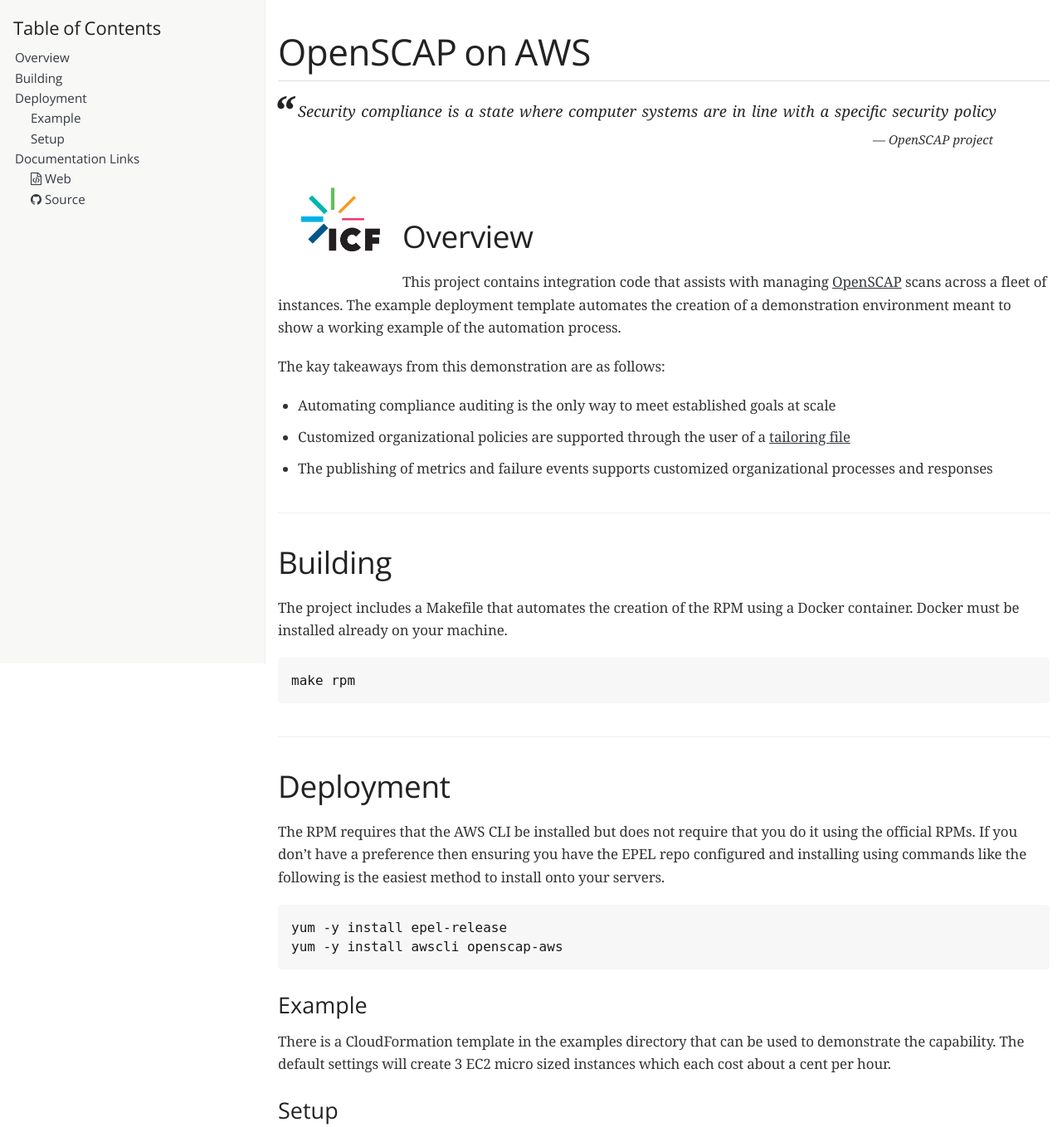
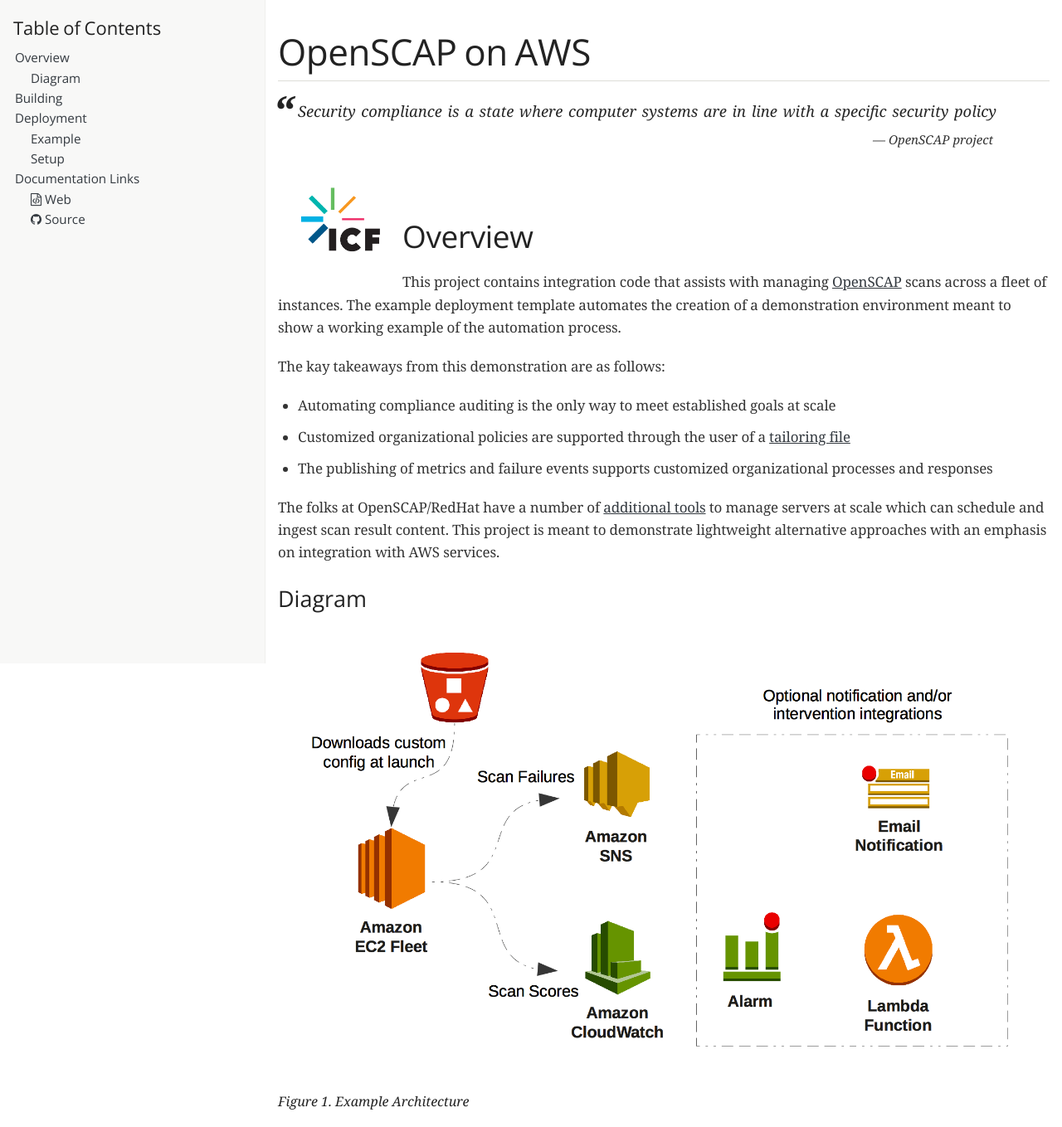
Before and after one commit to ICFI/openscap-aws, a plain HTML site: page docs/docs.html in a window 1280 px wide. Shown: the top 1359 px of the page at 83% size. Drawn offline with nearby package versions, Linux system fonts and the light colour scheme; a web font is replaced by a local one.

Commit message:
add diagram

```diff
--- a/docs/docs.html
+++ b/docs/docs.html
@@ -505,7 +505,11 @@ table.CodeRay td.code>pre{padding:0}
 <div id="toc" class="toc2">
 <div id="toctitle">Table of Contents</div>
 <ul class="sectlevel1">
-<li><a href="#_overview">Overview</a></li>
+<li><a href="#_overview">Overview</a>
+<ul class="sectlevel2">
+<li><a href="#_diagram">Diagram</a></li>
+</ul>
+</li>
 <li><a href="#_building">Building</a></li>
 <li><a href="#_deployment">Deployment</a>
 <ul class="sectlevel2">
@@ -563,6 +567,20 @@ a working example of the automation process.</p>
 <p>The publishing of metrics and failure events supports customized organizational processes and responses</p>
 </li>
 </ul>
+</div>
+<div class="paragraph">
+<p>The folks at OpenSCAP/RedHat have a number of <a href="https://www.open-scap.org/tools/">additional tools</a> to manage servers at
+scale which can schedule and ingest scan result content. This project is meant to demonstrate lightweight alternative
+approaches with an emphasis on integration with AWS services.</p>
+</div>
+<div class="sect2">
+<h3 id="_diagram">Diagram</h3>
+<div class="imageblock">
+<div class="content">
+<a class="image" href="images/architecture.png"><img src="images/architecture.png" alt="architecture"></a>
+</div>
+<div class="title">Figure 1. Example Architecture</div>
+</div>
 </div>
 </div>
 </div>
@@ -656,7 +674,7 @@ add this RPM instead of uploading to your configuration S3 bucket</p>
 </div>
 <div id="footer">
 <div id="footer-text">
-Last updated 2018-05-02 19:52:43 UTC
+Last updated 2018-05-03 14:18:32 UTC
 </div>
 </div>
 </body>
```
Also changed, not shown: docs/images/architecture.png (added), src/docs/asciidoc/images/architecture.png (added), 2 other files.
